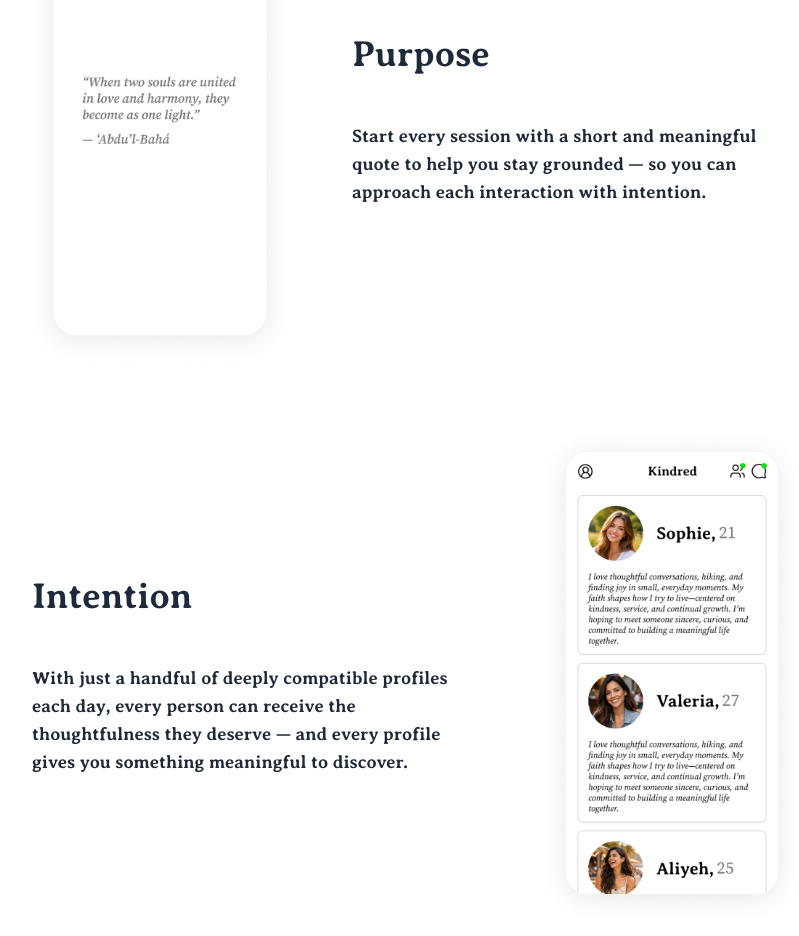
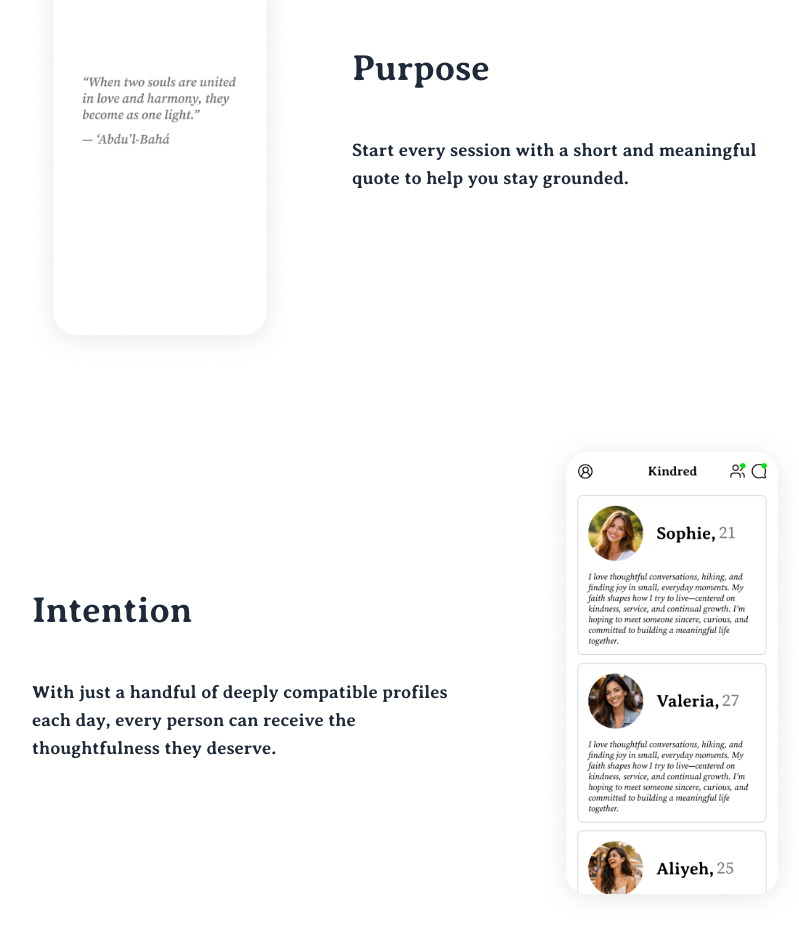
Before and after one commit to FayZ676/kindred, a Next.js app in the folder website/: page / in a window 1280 px wide. Shown: the part 1340-2276 px from the top of the page, without its empty margins (224-1023 px from the left). Built offline with nearby package versions, Linux system fonts and the light colour scheme; what forminit would draw is missing.

Commit message:
Update copy.

```diff
--- a/website/app/page.tsx
+++ b/website/app/page.tsx
@@ -48,7 +48,7 @@ export default function Home() {
         {/* Purpose Section */}
         <BodySection
           title="Purpose"
-          content="Start every session with a short and meaningful quote to help you stay grounded — so you can approach each interaction with intention."
+          content="Start every session with a short and meaningful quote to help you stay grounded."
           image_src="/Splashscreen.png"
           image_alt="Kindred splashscreen with a meaningful quote"
           imageFirst
@@ -57,7 +57,7 @@ export default function Home() {
         {/* Intention Section */}
         <BodySection
           title="Intention"
-          content="With just a handful of deeply compatible profiles each day, every person can receive the thoughtfulness they deserve — and every profile gives you something meaningful to discover."
+          content="With just a handful of deeply compatible profiles each day, every person can receive the thoughtfulness they deserve."
           image_src="/Profiles.png"
           image_alt=""
         />
```
